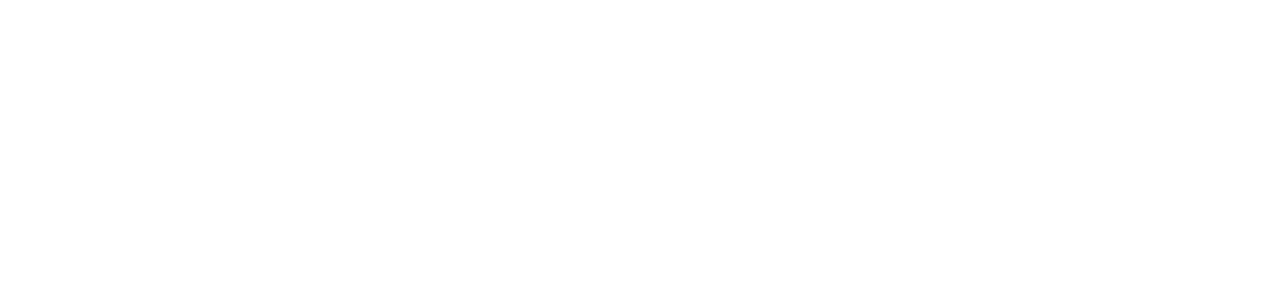
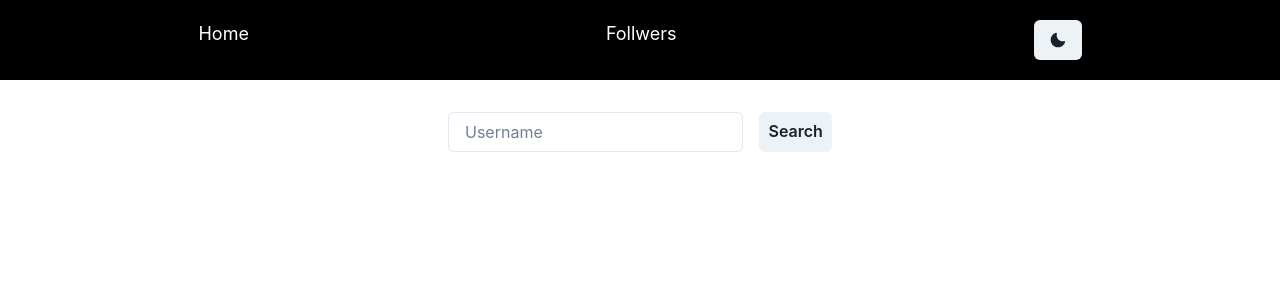
Before and after one commit to gkomsai/Github-user-search, a React (Create React App) app: page / in a window 1280 px wide. Shown: the top 300 px of the page. Built offline with nearby package versions, Linux system fonts and the light colour scheme.

Commit message:
Data is fetched and dispatched inside the reducer

```diff
--- a/src/App.js
+++ b/src/App.js
@@ -1,9 +1,12 @@
 import './App.css';
+import Navbar from './components/Navbar';
+import AllRoutes from './routes/Allroutes';
 
 function App() {
   return (
     <div className="App">
-
+      <Navbar />
+      <AllRoutes/>
     </div>
   );
 }
--- a/src/components/Navbar.jsx
+++ b/src/components/Navbar.jsx
@@ -1,9 +1,32 @@
-import React from 'react'
+import { Box, Button, Flex, useColorMode } from "@chakra-ui/react";
+import React from "react";
+import { Link } from "react-router-dom";
+import { MoonIcon, SunIcon } from "@chakra-ui/icons";
+const Navbar = () => {
+  const { colorMode, toggleColorMode } = useColorMode();
+  return (
+    <Flex
+      color={"white"}
+      bg="black"
+      padding={5}
+      fontSize="large"
+      justifyContent={"space-around"}
+    >
+      <Box>
+        {" "}
+        <Link to="/">Home </Link>
+      </Box>
+      <Box>
+        {" "}
+        <Link to="/follwers">Follwers</Link>
+      </Box>
+      <Box>
+        <Button onClick={toggleColorMode}>
+          {colorMode === "light" ? <MoonIcon /> : <SunIcon />}
+        </Button>
+      </Box>
+    </Flex>
+  );
+};
 
-const Navbar = () => {
-  return (
-    <div>Navbar</div>
-  )
-}
-
-export default Navbar
+export default Navbar;
--- /dev/null
+++ b/src/pages/Followers.jsx
@@ -0,0 +1,9 @@
+import React from 'react'
+
+const Followers = () => {
+  return (
+    <div>Followers</div>
+  )
+}
+
+export default Followers
--- a/src/pages/Home.jsx
+++ b/src/pages/Home.jsx
@@ -1,9 +1,37 @@
-import React from 'react'
+import { Box, Button, Flex, Input } from "@chakra-ui/react";
+import React, { useState } from "react";
+import { useDispatch } from "react-redux";
+import { getUserData } from "../redux/action";
 
-const Home = () => {
+export const Home = () => {
+  const [username, setUsername] = useState("");
+  const dispatch = useDispatch();
+
+  const handleGetData = () => {
+    dispatch(getUserData(username));
+    setUsername("");
+  };
+  const handleKeyPress = (event) => {
+    if (event.key === "Enter") {
+        // console.log("enter press here! ");
+        dispatch(getUserData(username));
+    }
+  };
+
   return (
-    <div>Home</div>
-  )
-}
-
-export default Home
+    <>
+      <Flex w="30%" gap={4} m="2rem auto">
+        <Input
+          onKeyPress={handleKeyPress}
+          onChange={(e) => {
+            setUsername(e.target.value);
+          }}
+          value={username}
+          type={"text"}
+          placeholder="Username"
+        />
+        <Button onClick={handleGetData}>Search</Button>
+      </Flex>
+    </>
+  );
+};
--- a/src/redux/action.js
+++ b/src/redux/action.js
@@ -1,13 +1,14 @@
 import axios from "axios";
 import * as types from "./actionTypes";
 
-export const getDataRequest = (username) => async (dispatch) => {
+export const getUserData = (username) => async (dispatch) => {
   try {
     dispatch({ type: types.GET_DATA_LOADING });
     const { data: repoData } = await axios.get(`/${username}/repos`);
-    const { data: followersData } = await axios.get(`/${username}/followers`);
+      const { data: followersData } = await axios.get(`/${username}/followers`);
+      console.log({repoData})
     dispatch({
-      type: types.GET_DATA_LOADING,
+      type: types.GET_DATA_SUCCESS,
       payload: { repoData, followersData },
     });
   } catch (err) {
--- a/src/redux/reducer.js
+++ b/src/redux/reducer.js
@@ -9,6 +9,7 @@
 };
 
 export const reducer = (state = initState, { type, payload }) => {
+    console.log({payload})
   switch (type) {
     case types.GET_DATA_LOADING:
       return {
@@ -16,7 +17,8 @@
         isLoading: true,
         isError: false,
       };
-    case types.GET_DATA_SUCCESS:
+      case types.GET_DATA_SUCCESS:
+          console.log("success",{payload})
       saveItemToLocal("repoData", payload.repoData);
       saveItemToLocal("followersData", payload.followersData);
       return {
--- a/src/routes/Allroutes.jsx
+++ b/src/routes/Allroutes.jsx
@@ -1,10 +1,15 @@
-import React from 'react'
+import React from "react";
+import { Routes, Route } from "react-router-dom";
+import Followers from "../pages/Followers";
+import { Home } from "../pages/Home";
 
-const Allroutes = () => {
+const AllRoutes = () => {
+  return (
+    <Routes>
+      <Route path="/follwers" element={<Followers />} />
+      <Route path="/" element={<Home />} />
+    </Routes>
+  );
+};
 
-  return (
-    <div>Allroutes</div>
-  )
-}
-
-export default Allroutes
+export default AllRoutes;
```
